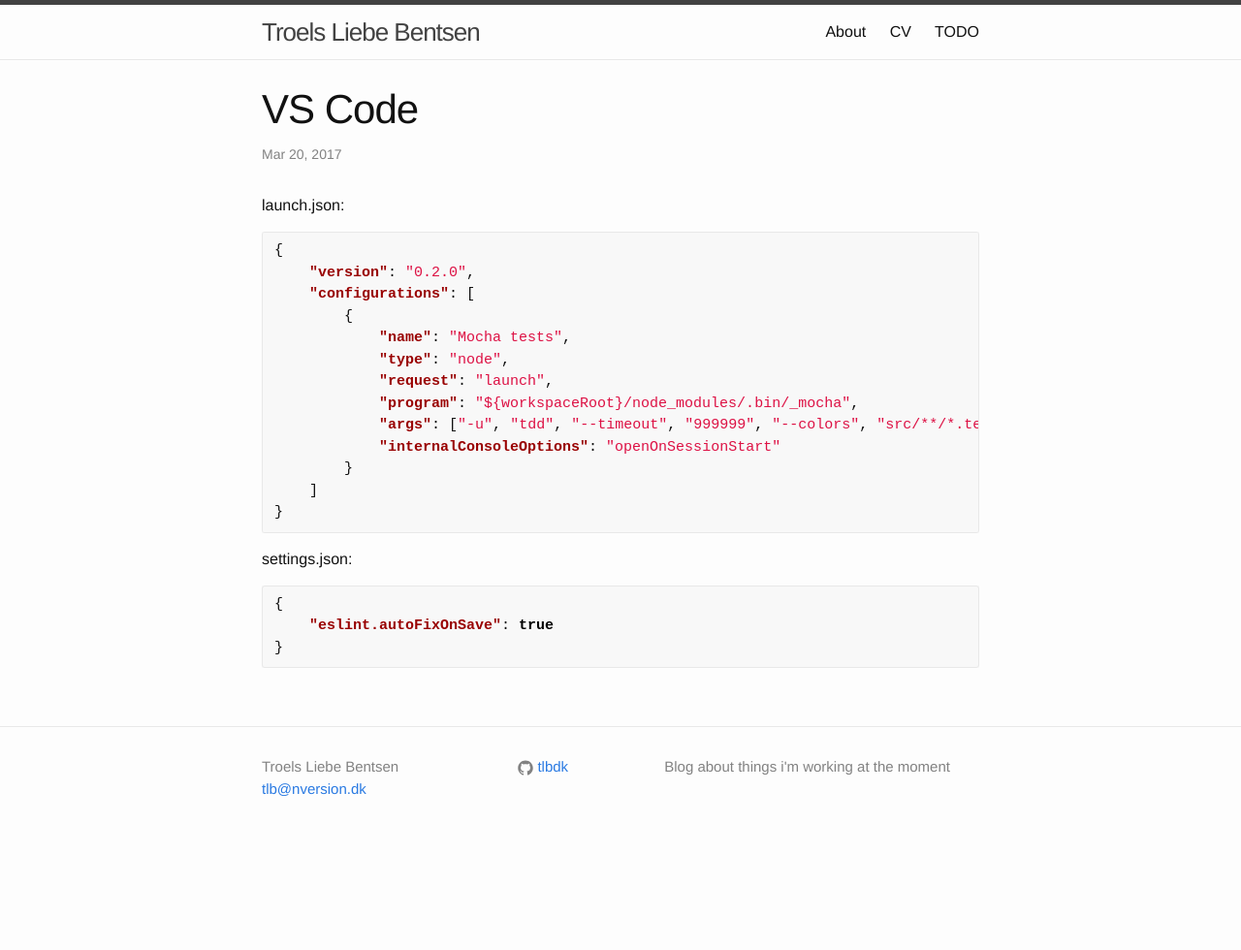
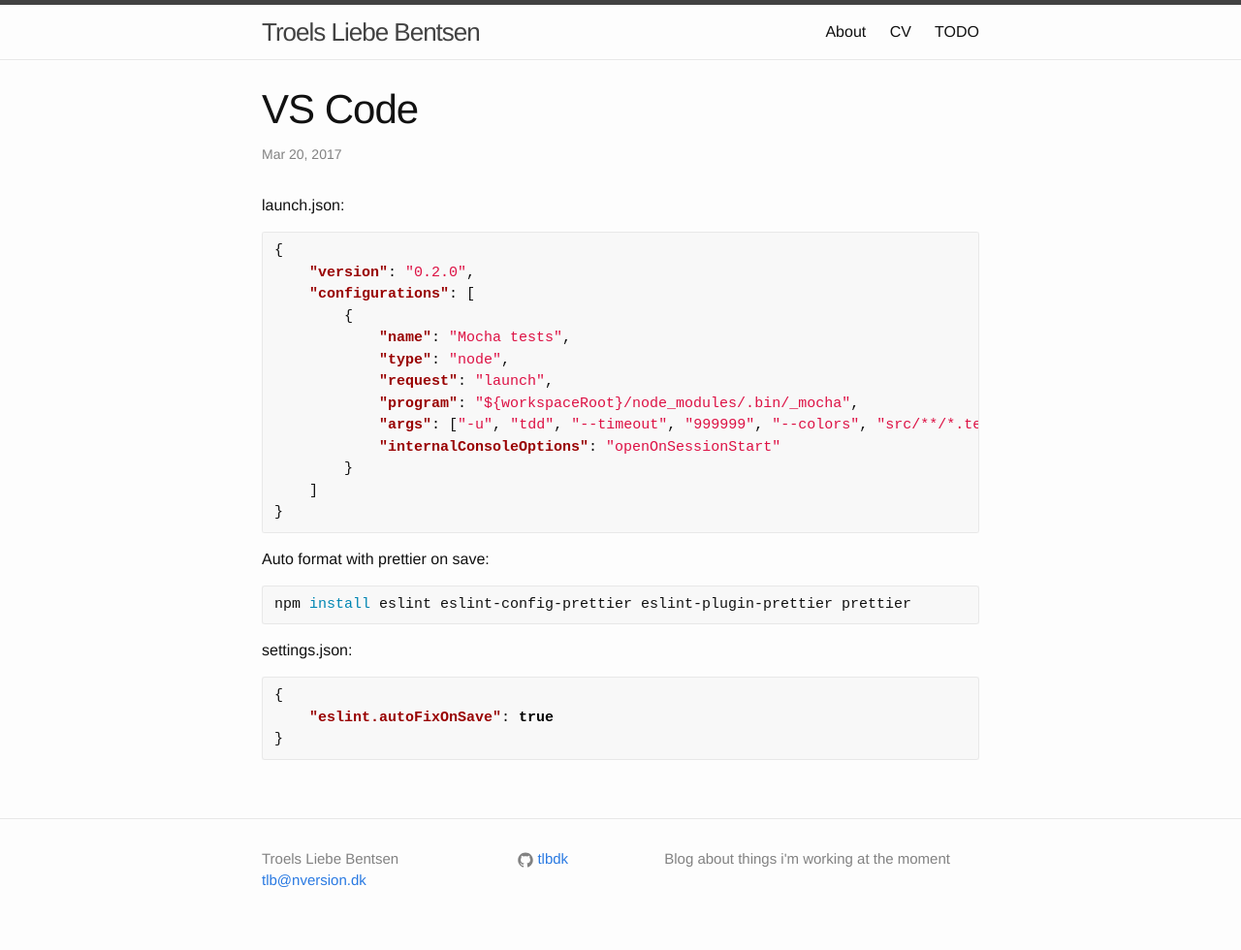
Before and after one commit to tlbdk/tlbdk.github.io, a Jekyll site: the page built from _posts/2017-03-20-vscode.md, in a window 1280 px wide. Shown: the whole page at 97% size. Built offline with Jekyll 4.4.1, drawn with Linux system fonts in a browser that asks for light colours; before the commit the page ends 900 px from its top, so only the background shows below that.

Commit message:
Prettier for JS

````diff
--- a/_posts/2017-03-20-vscode.md
+++ b/_posts/2017-03-20-vscode.md
@@ -24,6 +24,12 @@ launch.json:
 }
 ```
 
+Auto format with prettier on save:
+
+``` bash
+npm install eslint eslint-config-prettier eslint-plugin-prettier prettier
+```
+
 settings.json:
 
 ``` json
````
